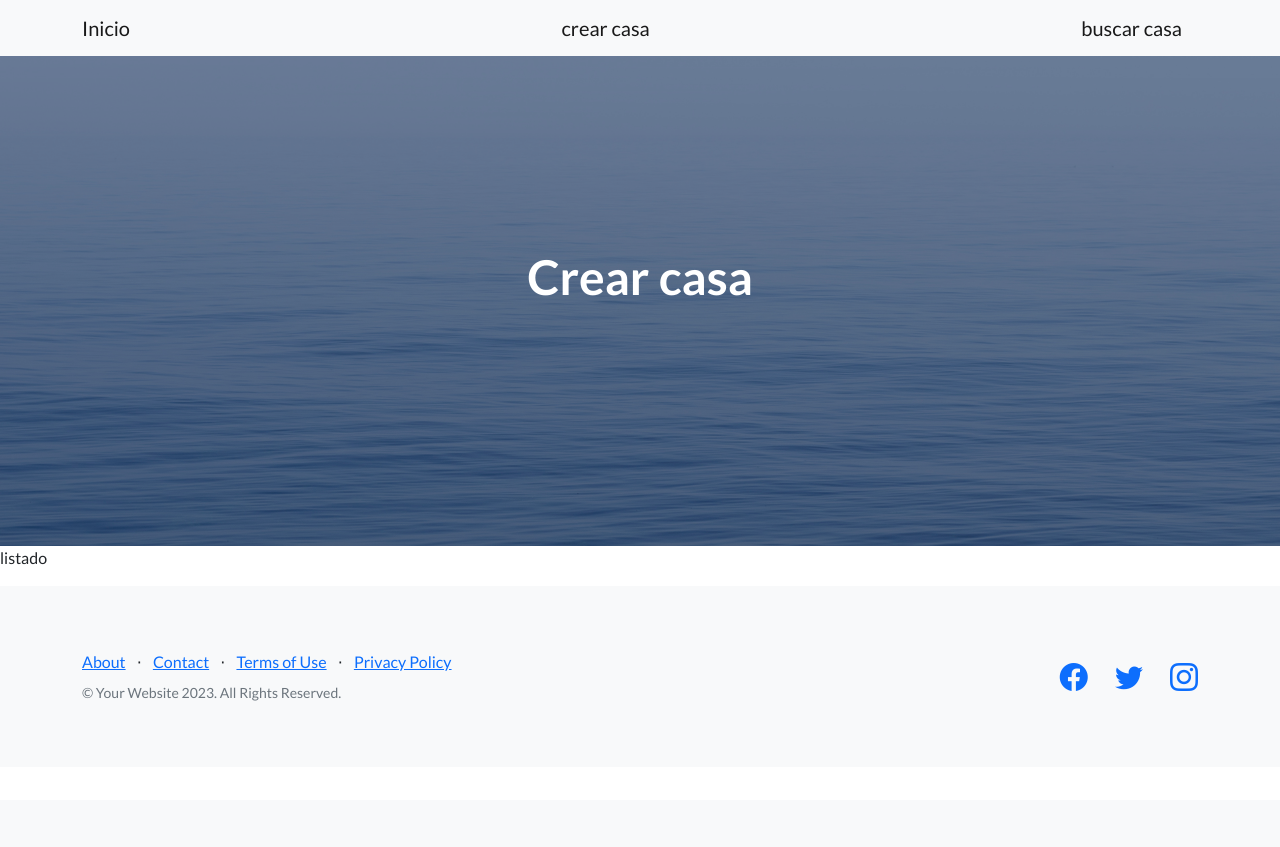
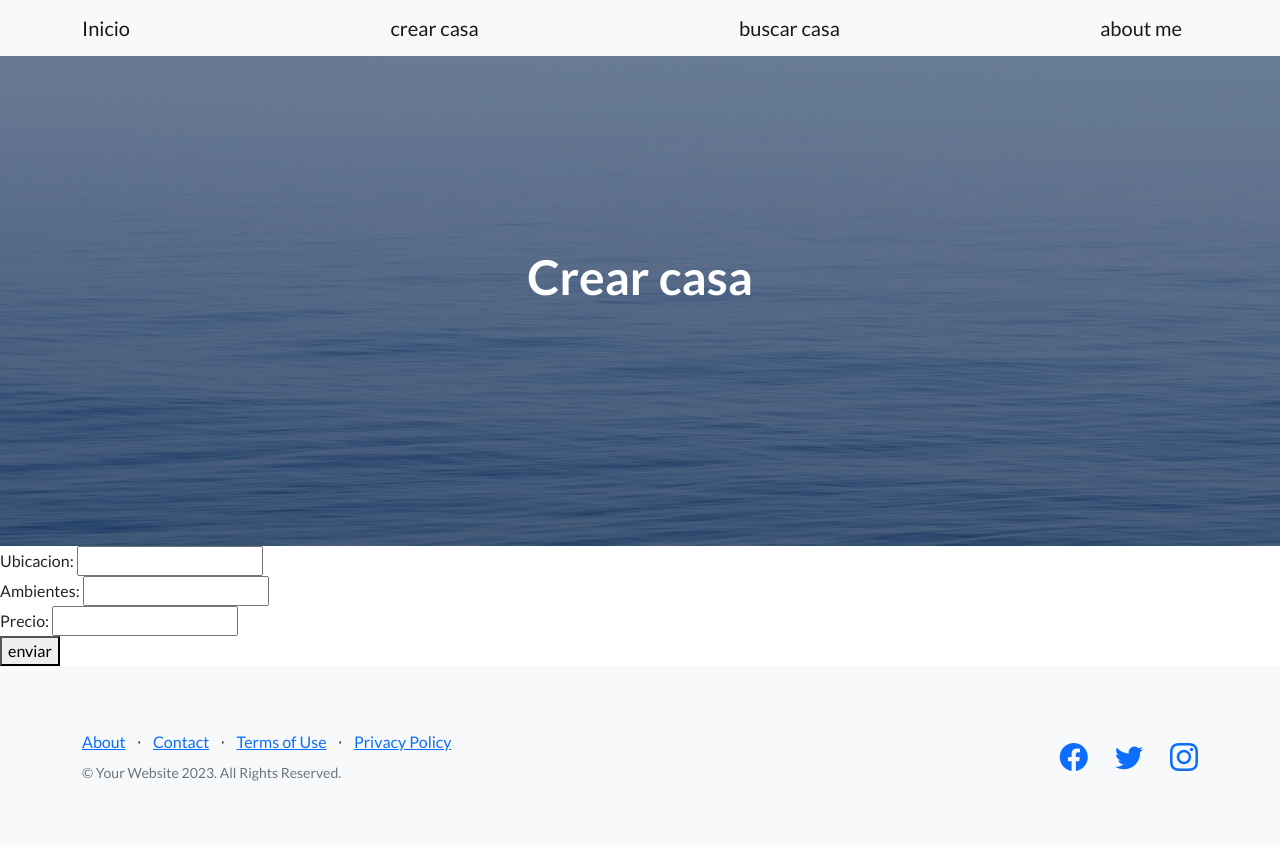
Before and after one commit to tiagojoseph/alonzo-proyecto-final, a Django app: page /crear-casa/ in a window 1280 px wide. Before the commit the page ends 701 px from the top, so only its background shows below. Run offline with Django 5.2, Linux system fonts and the light colour scheme; some libraries are stand-ins or nearby versions.

Commit message:
preentrega 3 completa

```diff
--- /dev/null
+++ b/inicio/forms.py
@@ -0,0 +1,10 @@
+from django import forms
+
+class CrearCasaFromulario(forms.Form):
+    ubicacion = forms.CharField (max_length=20)
+    ambientes = forms.IntegerField ()
+    precio = forms.CharField(max_length=20)
+
+class BuscarCasaFormulario(forms.Form):
+    ubicacion = forms.CharField (max_length=20, required=False)
+    precio = forms.CharField (max_length=20, required=False)
--- a/inicio/templates/inicio/crear_casa.html
+++ b/inicio/templates/inicio/crear_casa.html
@@ -5,5 +5,14 @@
 {% block header %} Crear casa {% endblock header%}
 
 {% block main %}
-<p> listado </p>
+
+<form action= {% url "inicio:crear_casa" %} method= "POST" >
+    {% csrf_token %}
+
+
+    {{form}}
+
+    <button> enviar </button>
+</form>
+
 {% endblock main %}
--- a/inicio/templates/inicio/index.html
+++ b/inicio/templates/inicio/index.html
@@ -23,6 +23,7 @@
                 <a class="navbar-brand" href= {% url "inicio:inicio" %} > Inicio</a>
                 <a class="navbar-brand" href= {% url "inicio:crear_casa" %} > crear casa</a>
                 <a class="navbar-brand" href= {% url "inicio:buscar_casa" %} > buscar casa</a>
+                <a class="navbar-brand" href= {% url "inicio:about_me" %} > about me</a>
                 {% comment %} <a class="btn btn-primary" href="#signup">Sign Up</a> {% endcomment %}
             </div>
         </nav>
--- a/inicio/urls.py
+++ b/inicio/urls.py
@@ -1,5 +1,5 @@
 from django.urls import path
-from inicio.views import inicio, creacion_casa, crear_casa, buscar_casa
+from inicio.views import inicio, creacion_casa, crear_casa, buscar_casa, about_me
 
 app_name = "inicio"
 
@@ -7,5 +7,6 @@ urlpatterns = [
     path ("", inicio, name="inicio"),
     path ("creacion-casa/<ubicacion>/<ambientes>/<precio>", creacion_casa, name="creacion_casa"),
     path ("crear-casa/", crear_casa, name= "crear_casa"),
-    path ("buscar-casa/", buscar_casa, name="buscar_casa" )
+    path ("buscar-casa/", buscar_casa, name="buscar_casa" ),
+    path ("about-me", about_me, name= "about_me" )
 ]
--- a/inicio/views.py
+++ b/inicio/views.py
@@ -1,5 +1,6 @@
-from django.shortcuts import render
+from django.shortcuts import render, redirect
 from inicio.models import Casa
+from inicio.forms import CrearCasaFromulario, BuscarCasaFormulario
 
 def inicio (request):
     return render (request, "inicio/index.html")
@@ -11,7 +12,35 @@ def creacion_casa (request, ubicacion, ambientes, precio):
     return render (request, "inicio/creacion_casa.html", {"casa": casa})
 
 def crear_casa (request):
-    return render (request, "inicio/crear_casa.html", {"casa": ""})
+
+    print ('Request', request)
+    print ('Get', request.GET)
+    print ('Post', request.POST)
+
+    formulario = CrearCasaFromulario()
+
+    if request.method == 'POST':
+
+        formulario = CrearCasaFromulario (request.POST)
+        if formulario.is_valid():
+            data= formulario.cleaned_data
+            casa = Casa (ubicacion=data.get("ubicacion"), ambientes=data.get("ambientes"), precio=data.get("precio"))
+            casa.save()
+            return redirect ("inicio:buscar_casa")
+
+
+    return render (request, "inicio/crear_casa.html", {"form": formulario})
 
 def buscar_casa (request):
-    return render (request, "inicio/buscar_casa.html", {"casa": ""})
+
+    formulario = BuscarCasaFormulario(request.GET)
+    if formulario.is_valid():
+        ubicacion = formulario.cleaned_data.get("ubicacion")
+        precio = formulario.cleaned_data.get("precio")
+        casas = Casa.objects.filter(ubicacion__icontains=ubicacion, precio__icontains= precio)
+
+
+    return render (request, "inicio/buscar_casa.html", {"casas": casas, "form" : formulario})
+
+def about_me (request):
+    return render (request, "inicio/sobre_mi.html")
```
Also changed, not shown: inicio/templates/inicio/buscar_casa.html (+15 -1 lines), inicio/templates/inicio/sobre_mi.html (added, +31 -0 lines).
